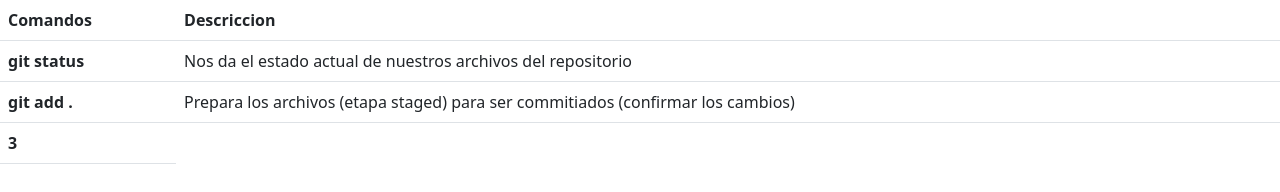
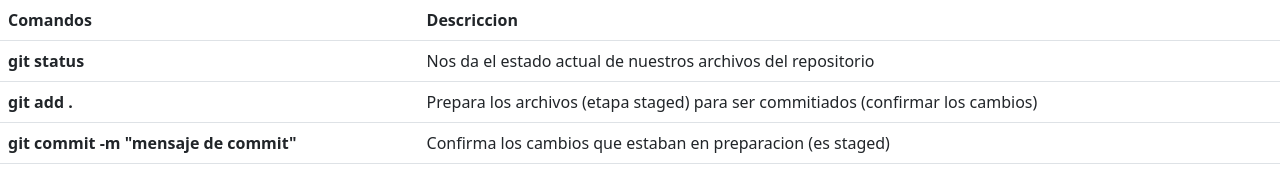
Before and after one commit to abelcg/practicaGit66i, a plain HTML site: page index.html in a window 1280 px wide. Drawn offline with nearby package versions, Linux system fonts and the light colour scheme.

Commit message:
add another command to the list

```diff
--- a/index.html
+++ b/index.html
@@ -31,7 +31,8 @@
                 <td>Prepara los archivos (etapa staged) para ser commitiados (confirmar los cambios)</td>
               </tr>
               <tr>
-                <th scope="row">3</th>
+                <th scope="row">git commit -m "mensaje de commit"</th>
+                <td>Confirma los cambios que estaban en preparacion (es staged)</td>
               </tr>
             </tbody>
           </table>
```
